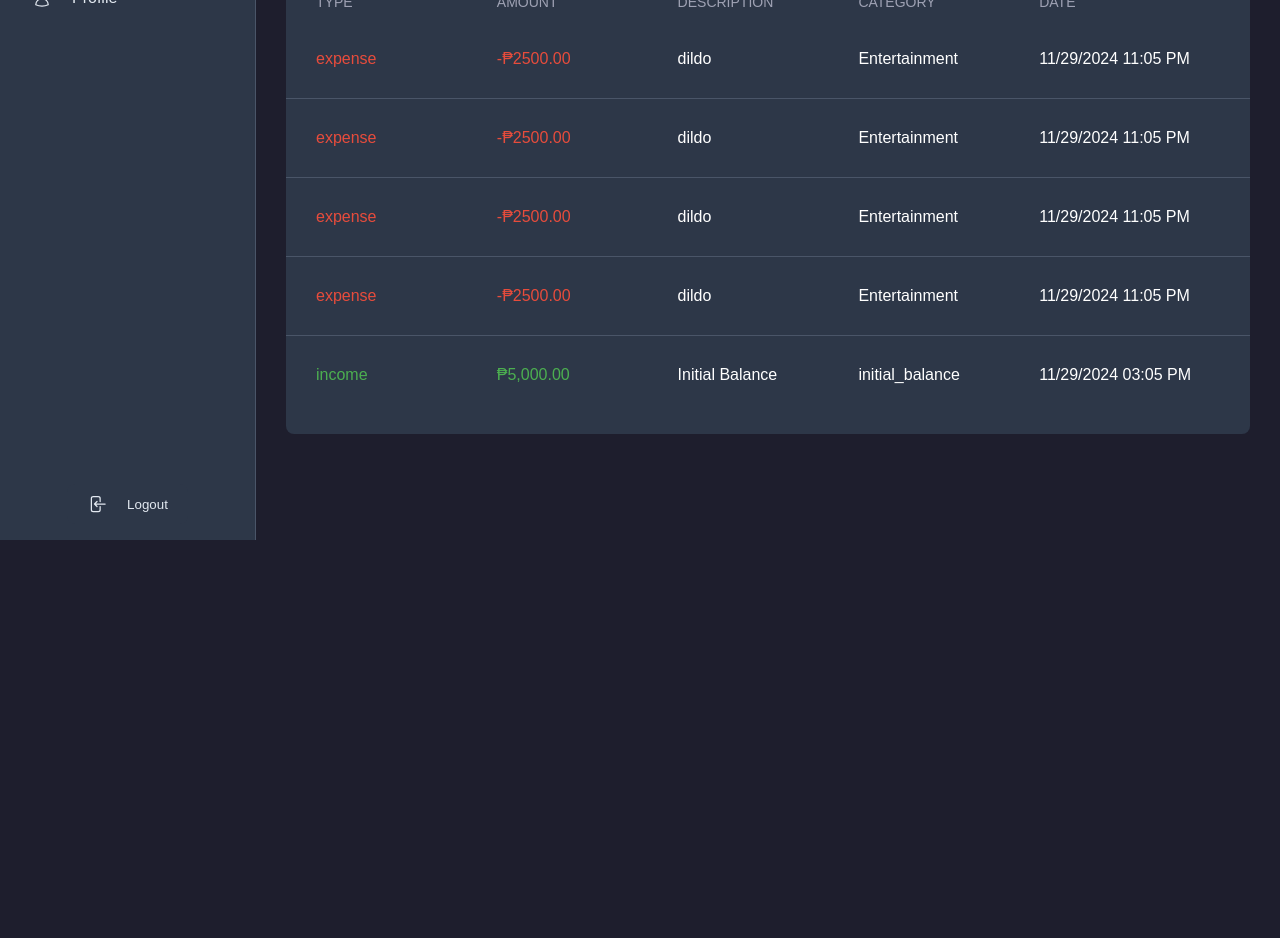
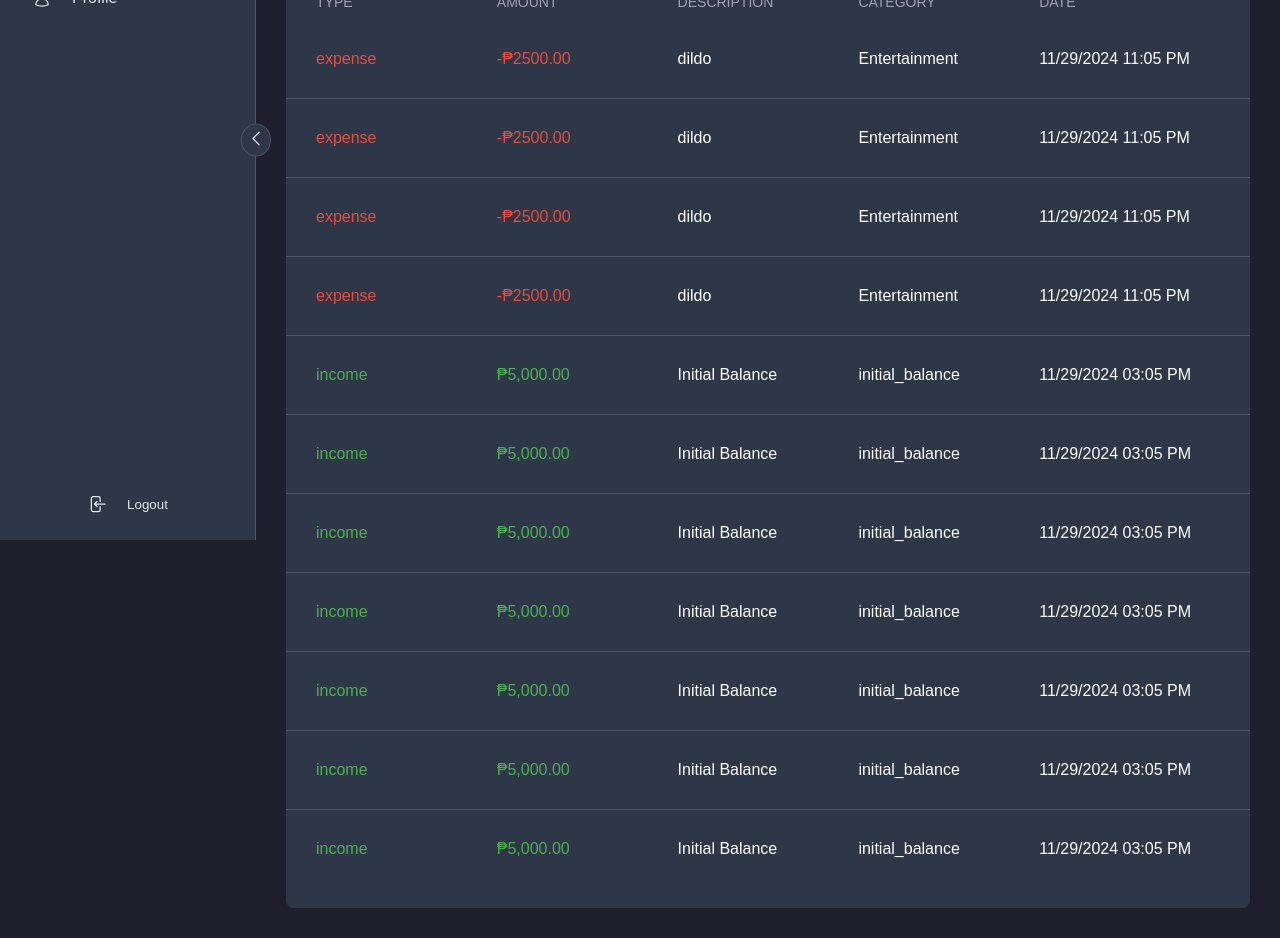
Before and after one commit to graysonLL/MoneyUP, a React (Create React App) app in the folder personal-finance-tracker/client/: page /dashboard in a window 1280 px wide. Shown: the part 260-1198 px from the top of the page. Before the commit the page ends 800 px from the top, so only its background shows below. Built offline with nearby package versions, Linux system fonts and the light colour scheme.

Commit message:
changed files form js to jsx

```diff
--- a/personal-finance-tracker/client/src/components/dashboard/RecentUpdates.js
+++ b/personal-finance-tracker/client/src/components/dashboard/RecentUpdates.js
@@ -50,6 +50,48 @@ const RecentUpdates = () => {
               <div>initial_balance</div>
               <div>11/29/2024 03:05 PM</div>
             </div>
+            <div className="recentUpdatesRow">
+              <div className="income">income</div>
+              <div className="income-amount">₱5,000.00</div>
+              <div>Initial Balance</div>
+              <div>initial_balance</div>
+              <div>11/29/2024 03:05 PM</div>
+            </div>
+            <div className="recentUpdatesRow">
+              <div className="income">income</div>
+              <div className="income-amount">₱5,000.00</div>
+              <div>Initial Balance</div>
+              <div>initial_balance</div>
+              <div>11/29/2024 03:05 PM</div>
+            </div>
+            <div className="recentUpdatesRow">
+              <div className="income">income</div>
+              <div className="income-amount">₱5,000.00</div>
+              <div>Initial Balance</div>
+              <div>initial_balance</div>
+              <div>11/29/2024 03:05 PM</div>
+            </div>
+            <div className="recentUpdatesRow">
+              <div className="income">income</div>
+              <div className="income-amount">₱5,000.00</div>
+              <div>Initial Balance</div>
+              <div>initial_balance</div>
+              <div>11/29/2024 03:05 PM</div>
+            </div>
+            <div className="recentUpdatesRow">
+              <div className="income">income</div>
+              <div className="income-amount">₱5,000.00</div>
+              <div>Initial Balance</div>
+              <div>initial_balance</div>
+              <div>11/29/2024 03:05 PM</div>
+            </div>
+            <div className="recentUpdatesRow">
+              <div className="income">income</div>
+              <div className="income-amount">₱5,000.00</div>
+              <div>Initial Balance</div>
+              <div>initial_balance</div>
+              <div>11/29/2024 03:05 PM</div>
+            </div>
           </div>
         </div>
       </div>
--- a/personal-finance-tracker/client/src/styles/dashboard.css
+++ b/personal-finance-tracker/client/src/styles/dashboard.css
@@ -1,13 +1,13 @@
 .dashboard-container {
   background-color: #1e1e2d;
   display: flex;
-  height: 100vh;
+  height: auto;
 }
 
 .dashboard-content {
   flex: 1;
   transition: padding-left 0.3s ease;
-  background-color: #edf2f7;
+  background-color: #1e1e2d;
   overflow: auto;
 }
 
--- a/personal-finance-tracker/client/src/styles/recentUpdates.css
+++ b/personal-finance-tracker/client/src/styles/recentUpdates.css
@@ -1,7 +1,7 @@
 .recentUpdates {
   background-color: #1e1e2d;
   padding: 30px;
-  height: 100%;
+  height: auto;
 }
 
 .recentUpdatesContentContainer {
--- a/personal-finance-tracker/client/src/styles/sidebar.css
+++ b/personal-finance-tracker/client/src/styles/sidebar.css
@@ -27,8 +27,8 @@
 
 .collapse-btn {
   position: absolute;
+  top: 50%;
   right: -1rem;
-  top: 2.5rem;
   background-color: #2d3748;
   color: #cbd5e0;
   padding: 0.25rem;
@@ -36,6 +36,7 @@
   border: 1px solid #4a5568;
   cursor: pointer;
   transition: color 0.3s ease;
+  transform: translateY(-50%);
 }
 
 .collapse-btn:hover {
```
Also changed, not shown: personal-finance-tracker/client/src/App.jsx (renamed from personal-finance-tracker/client/src/App.js), personal-finance-tracker/client/src/index.jsx (renamed from personal-finance-tracker/client/src/index.js), personal-finance-tracker/client/src/pages/Dashboard.jsx (renamed from personal-finance-tracker/client/src/pages/Dashboard.js), personal-finance-tracker/client/src/pages/Login.jsx (renamed from personal-finance-tracker/client/src/pages/Login.js), personal-finance-tracker/client/src/pages/Signup.jsx (renamed from personal-finance-tracker/client/src/pages/Signup.js).
